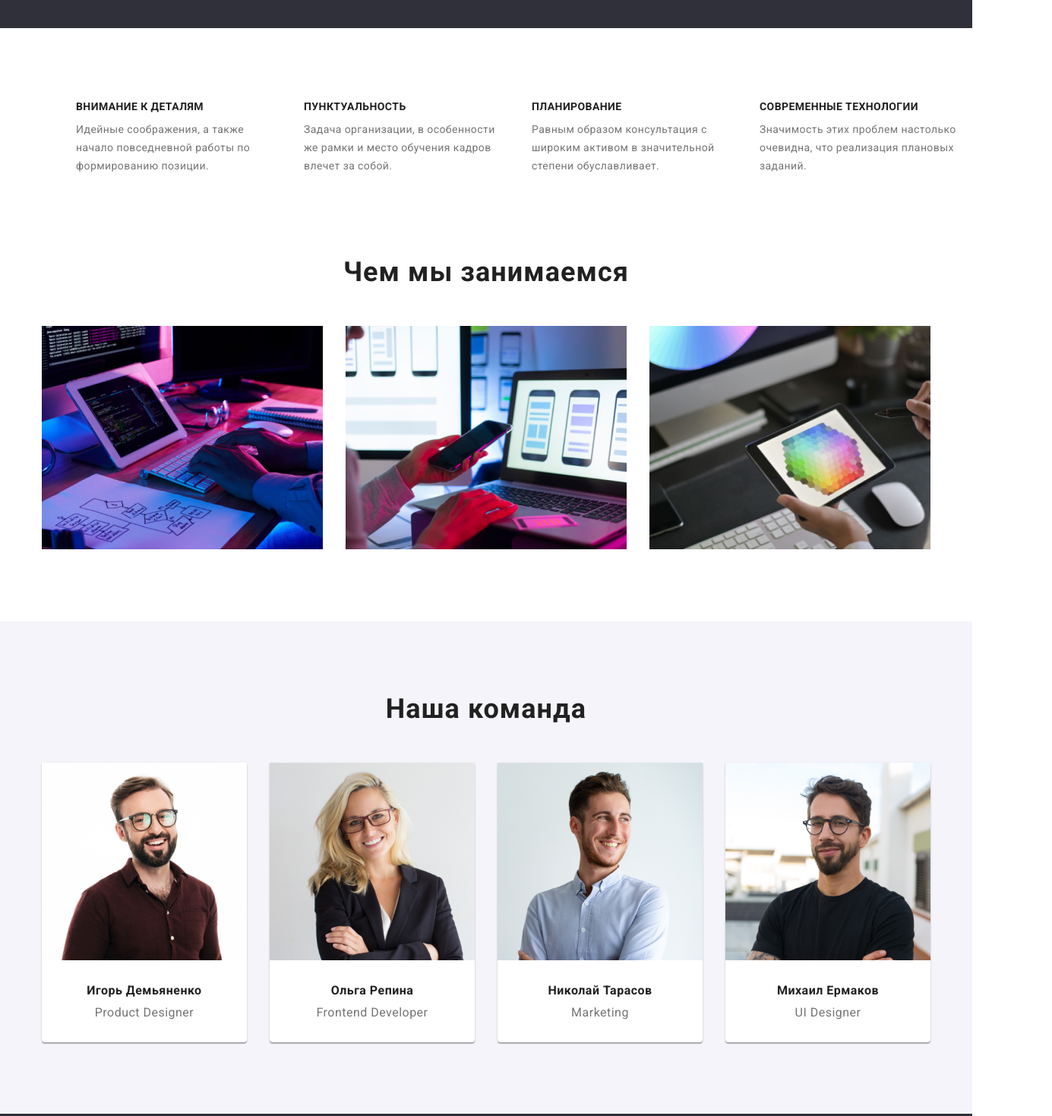
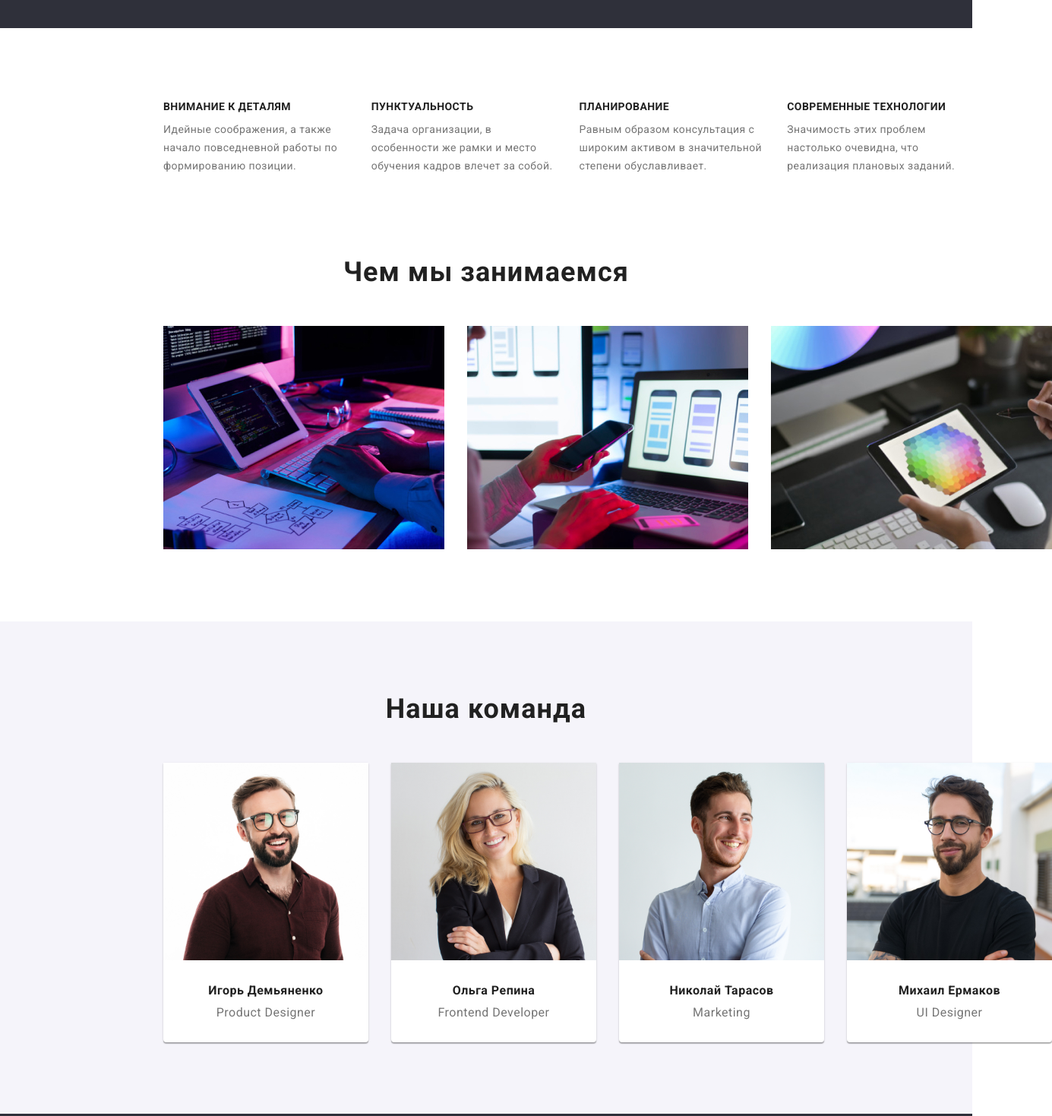
Before and after one commit to Mariya2078/goit-markup-hw-3, a plain HTML site: page index.html in a window 1280 px wide. Shown: the part 660-2129 px from the top of the page at 76% size, 1385 px wide, since content can reach past the window. Drawn offline with nearby package versions, Linux system fonts and the light colour scheme.

Commit message:
редакт

```diff
--- a/css/styles.css
+++ b/css/styles.css
@@ -158,9 +158,13 @@ align-items: center;
 .work-container {
   display: flex;
   align-items: center;
-  padding-left: 100px;
+  padding-left: 215px;
 
 }
+.work-process-container{/*---------------------------*/
+  display: flex;
+  align-items: center;
+  padding-left: 215px;}
 
 .work-discr-later {
   display: flex;
@@ -169,27 +173,20 @@ align-items: center;
 
 .work-photo-image{
   display: flex;
-  align-items: flex-start;
-  padding-left: 215px;
-  padding-right: 215px;
-  justify-content: center;
-  list-style: none;
+   list-style: none;
 
 }
 .work-comanda{
   display: flex;
   align-items: center;
-  justify-content: center;
-  list-style: none;
-  padding-left: 215px;
-  padding-right: 215px;
+   list-style: none;
 
 }
 
 
 .about {
   display: flex;
-  margin-top: 95px;
+  padding-top: 95px;
 }
 .work-idea {
   font-family: "Roboto", sans-serif;
@@ -253,8 +250,8 @@ margin-right: 30px;
   background color:  #E5E5E5;
 }
 .work-photo {
-  margin-right: 30px;
-  background: #FFFFFF;
+margin-right: 30px;
+background: #FFFFFF;
 /* material shadow v1 */
 box-shadow: 0px 1px 3px rgba(0, 0, 0, 0.12), 0px 1px 1px rgba(0, 0, 0, 0.14), 0px 2px 1px rgba(0, 0, 0, 0.2);
 border-radius: 0px 0px 4px 4px;
@@ -629,3 +626,9 @@ margin-top: 95px;
 .address-style-inf-li{padding-top: 9px;}
 .address-style-li{padding-top: 10px;}
 .address-above{margin-left: 60px;}
+.our-glass-container
+  {display: flex;
+  align-items: center;
+  padding-left: 215px;
+   max-width: 1170px;
+   height: 368px;}
--- a/index.html
+++ b/index.html
@@ -45,19 +45,19 @@
     <section class="about">
          <div class="work-container">
        <ul class="work-discr-later">
-    <li class="idea-work"> <h3  class="work-idea">Внимание к деталям</h3>
+    <li class="idea-work"> <h2  class="work-idea">Внимание к деталям</h2>
     <div class="work-idea-optoins-div"> <span class="work-idea-optoins">Идейные соображения, а также начало повседневной работы по формированию позиции.
         </span></div>
     </li>
-    <li class="idea-work"> <h3 class="work-idea" >Пунктуальность</h3> <div class="work-idea-optoins-div"> <span class="work-idea-optoins">Задача организации, в особенности же рамки и место обучения кадров влечет за собой.</span></div></li>
-    <li class="idea-work" > <h3 class="work-idea" >Планирование</h3> <div class="work-idea-optoins-div"><span class="work-idea-optoins" > Равным образом консультация с широким активом в значительной степени обуславливает.</span></div></li>
-    <li class="idea-work-uni"> <h3 class="work-idea">Современные технологии</h3> <div class="work-idea-optoins-div"> <span class="work-idea-optoins">Значимость этих проблем настолько очевидна, что реализация плановых заданий.</span></div></li>
+    <li class="idea-work"> <h2 class="work-idea" >Пунктуальность</h2> <div class="work-idea-optoins-div"> <span class="work-idea-optoins">Задача организации, в особенности же рамки и место обучения кадров влечет за собой.</span></div></li>
+    <li class="idea-work" > <h2 class="work-idea" >Планирование</h2> <div class="work-idea-optoins-div"><span class="work-idea-optoins" > Равным образом консультация с широким активом в значительной степени обуславливает.</span></div></li>
+    <li class="idea-work-uni"> <h2 class="work-idea">Современные технологии</h2> <div class="work-idea-optoins-div"> <span class="work-idea-optoins">Значимость этих проблем настолько очевидна, что реализация плановых заданий.</span></div></li>
 </ul>
         </div>
 </section>
     <!--our work photo-->
     <section>
-        <p class="work-process">Чем мы занимаемся</p>
+        <h2 class="work-process">Чем мы занимаемся</h2>
         <div class="work-process-container">
          <ul class="work-photo-image">
             <li class="about-item"> <img src="images/our work/box 1.jpg" alt="фото чем мы занимаемся"  width="370" height="294"> </li>
@@ -68,9 +68,11 @@
     </section>
     <!--our team-->
     <section>
-       <div class="our-glass">
-    <p class="work-process-comand">Наша команда</p>
 
+
+   <div class="our-glass">
+    <h2 class="work-process-comand">Наша команда</h2>
+    <div class="our-glass-container" >
     <ul class="work-comanda">
         <li class="work-photo">
             <img src="./images/our team/img (1).jpg" alt="фото дизайнера" width="270" height="260">
@@ -95,6 +97,7 @@
 
         </li>
     </ul>
+    </div>
     </div>
     </section>
 </main>
```
